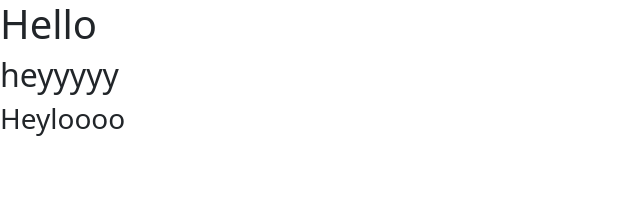
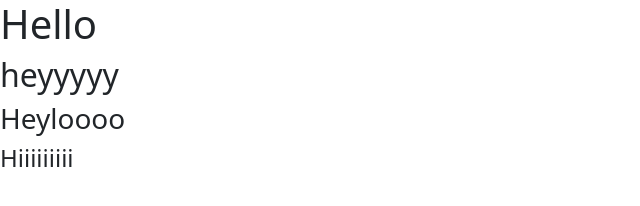
Before and after one commit to karan-bora21/Art-of-Giving, a plain HTML site: page index.html in a window 1280 px wide. Shown: the whole page, without its empty margins (0-640 px from the left). Drawn offline with nearby package versions, Linux system fonts and the light colour scheme.

Commit message:
H4 added

```diff
--- a/index.html
+++ b/index.html
@@ -14,6 +14,7 @@
     <h1>Hello</h1>
     <h2>heyyyyy</h2>
     <h3>Heyloooo</h3>
+    <h4>Hiiiiiiiii</h4>
     <script src="index.js"></script>
     <script src="https://cdn.jsdelivr.net/npm/bootstrap@5.3.0/dist/js/bootstrap.bundle.min.js" integrity="sha384-geWF76RCwLtnZ8qwWowPQNguL3RmwHVBC9FhGdlKrxdiJJigb/j/68SIy3Te4Bkz" crossorigin="anonymous"></script>
 </body>
```
